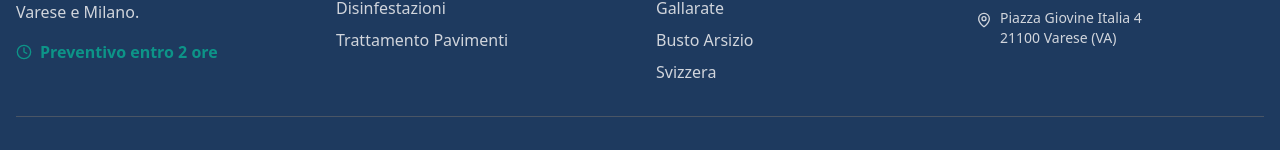
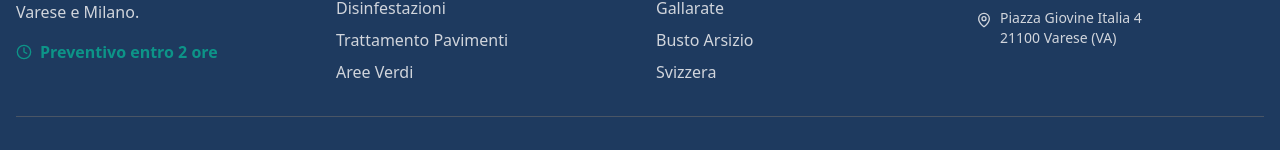
Before and after one commit to Catholically/bpcleaning-website, a Next.js app: page / in a window 1280 px wide. Shown: the part 3922-4072 px from the top of the page. Built offline with nearby package versions, Linux system fonts and the light colour scheme.

Commit message:
Add Aree Verdi to footer services

```diff
--- a/src/components/Footer.tsx
+++ b/src/components/Footer.tsx
@@ -8,6 +8,7 @@ const services = [
   { name: "Sanificazioni", href: "/servizi/sanificazioni" },
   { name: "Disinfestazioni", href: "/servizi/disinfestazioni" },
   { name: "Trattamento Pavimenti", href: "/servizi/trattamento-pavimenti" },
+  { name: "Aree Verdi", href: "/servizi/aree-verdi" },
 ];
 
 const areas = [
```
